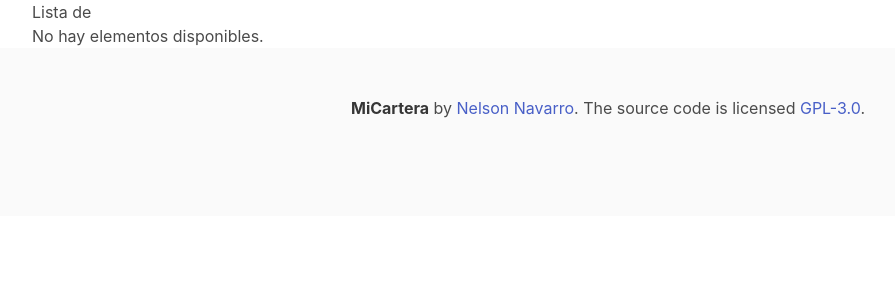
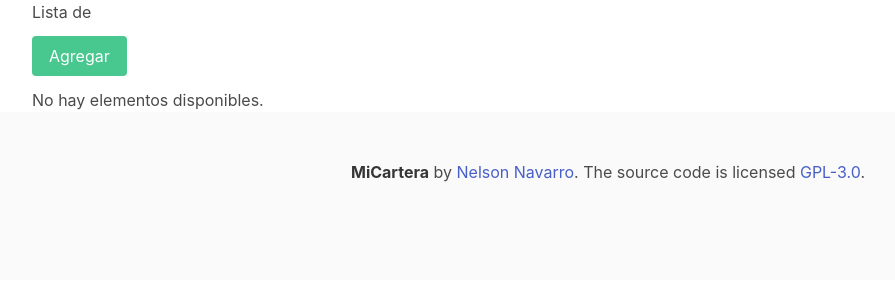
Before and after one commit to NelsonNV/MiCartera, a Django app: page /wish/categorias/ in a window 1280 px wide. Shown: the part 52-352 px from the top of the page, without its empty margins (32-927 px from the left). Run offline with Django 5.2, Linux system fonts and the light colour scheme; data that the repository does not hold is empty.

Commit message:
feat(template): se agrega hipervinculo para agregar

```diff
--- a/templates/wish/base_list.html
+++ b/templates/wish/base_list.html
@@ -5,6 +5,7 @@
 
 {% block content %}
     <h1>Lista de {{ model_name_plural }}</h1>
+    <a class="button is-success my-3" href="{% url create_url_name %}">Agregar {{ model_name_plural }}</a>
     {% if objects %}
         {% render_table headers=table_headers fields=table_fields items=objects permiso=has_permission update_url=update_url_name delete_url=delete_url_name null=null_values %}
     {% else %}
```
